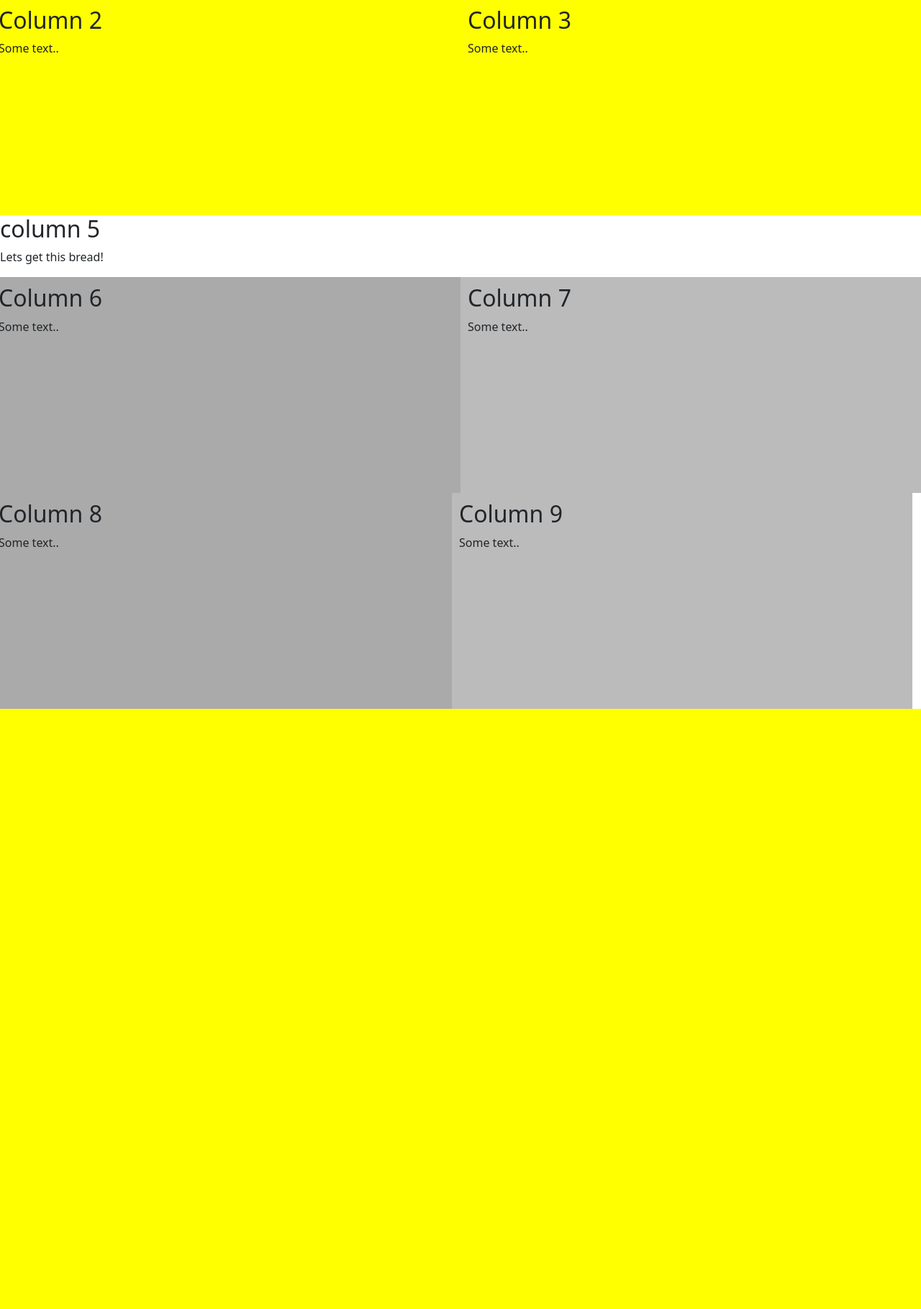
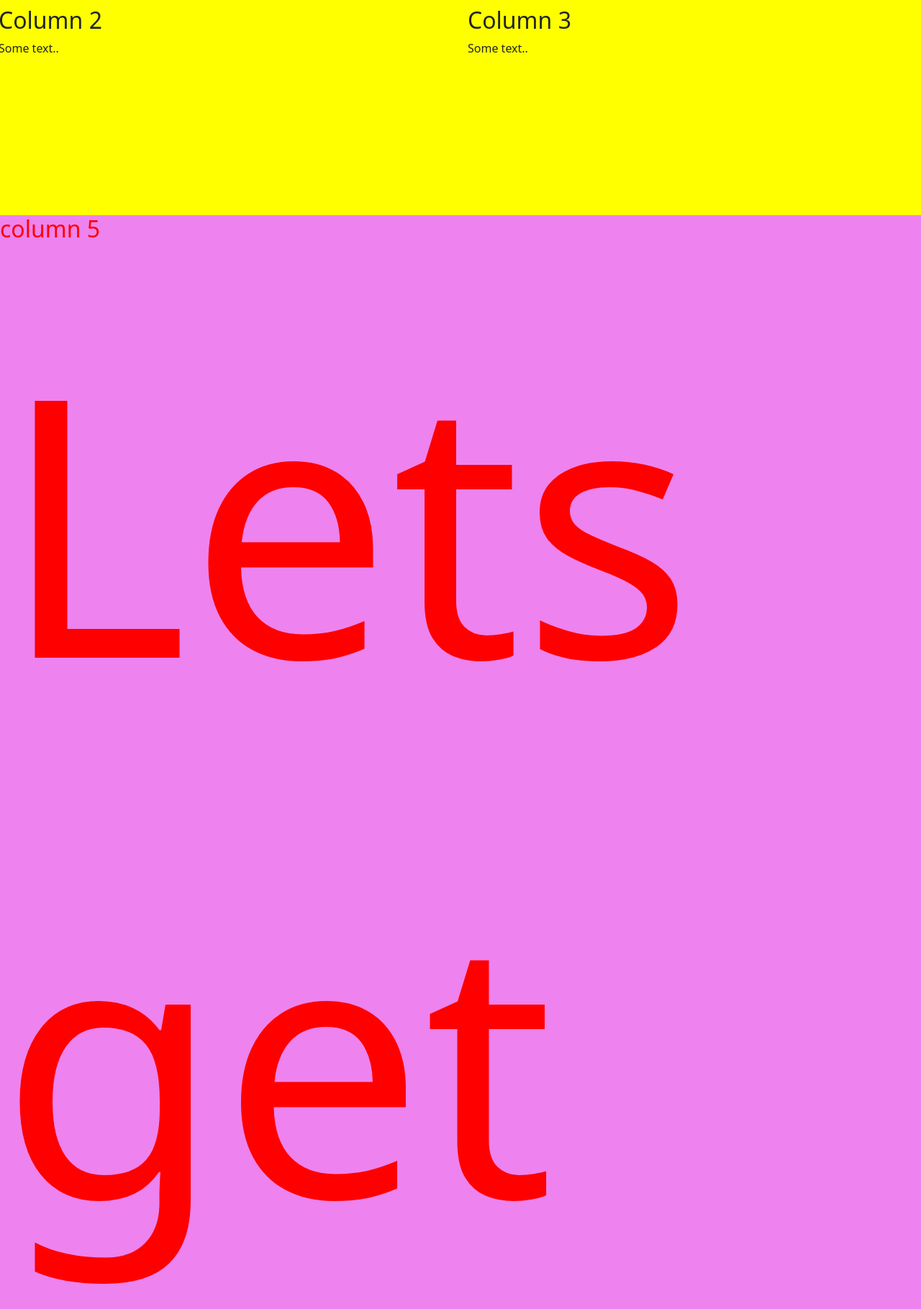
Before and after one commit to katkay1997/my-playstation-project, a PHP site: page /playstation-store.php in a window 1280 px wide; the page is wider, and only the part inside the window is pictured. Shown: the part 101-1920 px from the top of that part at 72% size. Before the commit the page ends 1086 px from the top of that part, so only its background shows below. Run offline with PHP 8.4, Linux system fonts and the light colour scheme.

Commit message:
updated css style

```diff
--- a/css/style.css
+++ b/css/style.css
@@ -13,6 +13,15 @@
     width: 100%;
     padding: 10px;
     height: 100px; /* Should be removed. Only for demonstration */
+
+  }
+
+  .banner {
+     width: 100%;
+     font-size: 500px;
+     background-color:violet;
+     min-height:400px;
+     color:red;
   }
 
   .column {
@@ -20,7 +29,10 @@
     width: 50%;
     padding: 10px;
     height: 300px; /* Should be removed. Only for demonstration */
+
   }
+
+
 
   /* Clear floats after the columns */
   .row:after {
```
